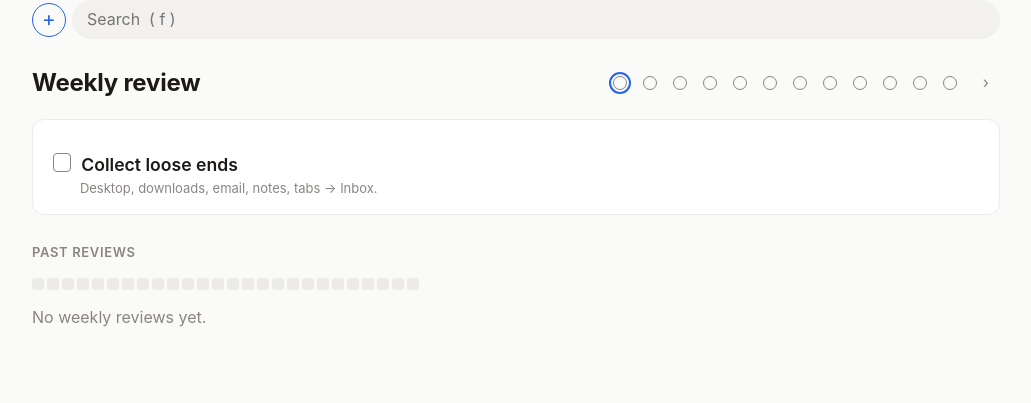
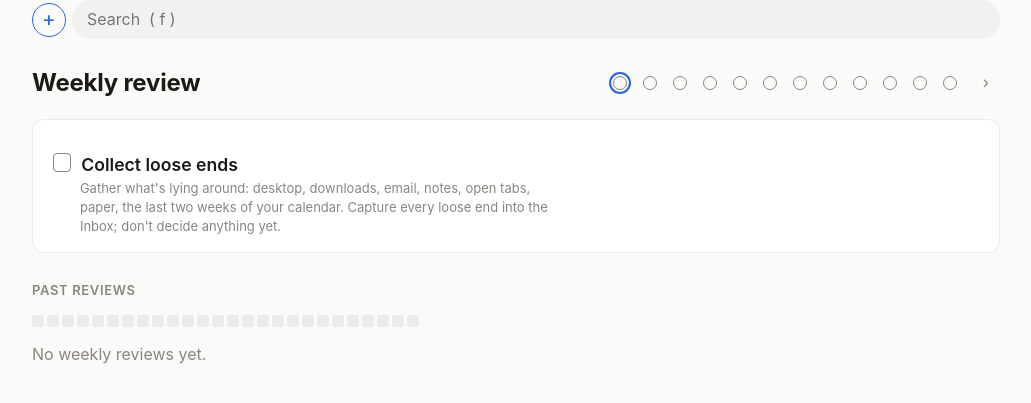
Before and after one commit to apurvanakade/GTD, a Flask app: page /review in a window 1280 px wide. Shown: the part 63-466 px from the top of the page, without its empty margins (124-1155 px from the left). Run offline with Flask 3, Linux system fonts and the light colour scheme; data comes from the database, SQL or seed files in the repository; data that the repository does not hold is empty.

Commit message:
Review: each card says what to do there
Co-Authored-By: Claude Opus 5.5 <noreply@anthropic.com>

```diff
--- a/static/style.css
+++ b/static/style.css
@@ -358,7 +358,7 @@ li.task:has(> .title, > .name > .title) { cursor: pointer; }
 .deck > li { background: var(--card); border: 1px solid var(--line); border-radius: 12px; padding: 4px 20px 16px; margin-top: 12px; }
 .deck h2 { color: var(--fg); display: flex; align-items: center; gap: 10px; font-size: 1.1rem; text-transform: none; letter-spacing: 0; margin-bottom: 0; }
 .deck h2 + .hint { margin: 2px 0 0; font-size: var(--fs-s); }
-.review h2 + .hint { margin-left: calc(1.3em + 10px); }
+.review h2 + .hint { margin-left: calc(1.3em + 10px); max-width: 60ch; }
 .deck .count { display: block; font-size: 3rem; font-weight: 650; line-height: 1.1; margin: 4px 0 8px; font-variant-numeric: tabular-nums; }
 .deck .count.clear { color: var(--muted); }
 .review .tick button { width: 1.3em; height: 1.3em; padding: 0; border: 1.5px solid var(--muted); border-radius: 4px; font-size: 0.8em; line-height: 1; }
--- a/templates/review.html
+++ b/templates/review.html
@@ -18,26 +18,26 @@
 {% if step == 'creative' %}{% call add_form(url_for('someday_add'), 'Someday I might…') %}{{ someday_kind_select() }}{% endcall %}{% endif %}
 <ol class="deck review">
   {#- Get clear #}
-  {% call card('collect', 'Collect loose ends', 'Desktop, downloads, email, notes, tabs → Inbox.') %}{% endcall %}
-  {% call card('inbox', 'Inbox to zero', 'File, do or drop each.', counts.inbox) %}
+  {% call card('collect', 'Collect loose ends', 'Gather what\'s lying around: desktop, downloads, email, notes, open tabs, paper, the last two weeks of your calendar. Capture every loose end into the Inbox; don\'t decide anything yet.') %}{% endcall %}
+  {% call card('inbox', 'Inbox to zero', 'Decide each item, top first: trash, someday, reference, a project, do it now if under two minutes, or make it a next action or a waiting-for.', counts.inbox) %}
     {% if counts.inbox %}<p><a class="button primary" href="{{ url_for('inbox', process=1) }}">Process inbox →</a></p>{% endif %}
   {% endcall %}
-  {% call card('sweep', 'Mind sweep', 'Capture every open loop.') %}{% endcall %}
+  {% call card('sweep', 'Mind sweep', 'Empty your head: run through work, home, people, money, health, errands. Capture every open loop, however small, then process it like the Inbox.') %}{% endcall %}
   {#- Get current #}
-  {% call card('overdue', 'Overdue', 'Do, reschedule or drop.', overdue|length) %}
+  {% call card('overdue', 'Overdue', 'Each of these missed its date. Do it now, give it a realistic new date, or drop it.', overdue|length) %}
     {% if overdue %}<ul class="plain">{% for t in overdue %}<li><a href="{{ url_for('task_view', id=t.id) }}">{{ t.title }}</a> <span class="date">{{ t.due_date }}</span></li>{% endfor %}</ul>{% endif %}
   {% endcall %}
-  {% call card('nexts', 'Scan next actions', 'Tick off done, drop dead.', nexts|length) %}
+  {% call card('nexts', 'Scan next actions', 'Read every next action. Tick off what\'s done, drop what\'s dead, and reword any that isn\'t a concrete step you could start now.', nexts|length) %}
     {% if nexts %}<ul class="plain">{% for t in nexts %}<li><a href="{{ url_for('task_view', id=t.id) }}">{{ t.title }}</a> <span class="date">{{ t.due_date or '' }}</span></li>{% endfor %}</ul>{% endif %}
     <p><a class="button" href="{{ url_for('next_view') }}">Next actions →</a></p>
   {% endcall %}
-  {% call card('ahead', 'Look ahead', 'What needs prep now?') %}
+  {% call card('ahead', 'Look ahead', 'Look over the next two or three weeks. Capture any prep they need (booking, buying, drafting) as tasks.') %}
     <p><a class="button" href="{{ url_for('calendar_view') }}">Calendar →</a></p>
   {% endcall %}
-  {% call card('waiting', 'Chase waiting-fors', 'Nudge the overdue.', counts.waiting) %}
+  {% call card('waiting', 'Chase waiting-fors', 'Check what has arrived. Nudge whoever is late, and give the rest a follow-up date.', counts.waiting) %}
     {% if counts.waiting %}<p><a class="button" href="{{ url_for('waiting') }}">Waiting →</a></p>{% endif %}
   {% endcall %}
-  {% call card('projects', 'Review projects', 'Do its next actions lead to its outcome? ✓ each one looked at.', unseen(projects)) %}
+  {% call card('projects', 'Review projects', 'Read each outcome: do its next actions still lead there? Add what\'s missing, close what\'s finished, then ✓ it.', unseen(projects)) %}
     {#- Flagged (⚠) first, then never reviewed, then the longest ago (db.projects_to_review()); each with its outcome
         and every next action. #}
     {% if projects %}<ul class="plain review-list">{% for p in projects %}<li>
@@ -50,19 +50,19 @@
       {% if actions %}<ul class="nexts">{% for t in actions %}<li><a href="{{ url_for('task_view', id=t.id) }}">{{ t.title }}</a></li>{% endfor %}</ul>{% endif %}
     </li>{% endfor %}</ul>{% endif %}
   {% endcall %}
-  {% call card('checklists', 'Checklists', 'Run through any that apply.') %}
+  {% call card('checklists', 'Checklists', 'Open any that fit this week (travel, bills, …) and work through it, capturing what it turns up.') %}
     {% if checklists %}<ul class="plain">{% for r in checklists %}<li><a href="{{ url_for('reference_view', id=r.id) }}">{{ r.title }}</a></li>{% endfor %}</ul>{% endif %}
   {% endcall %}
   {#- Get creative #}
-  {% call card('someday', 'Scan someday / maybe', 'Commit to what\'s ready; ✓ each one looked at.', unseen(someday)) %}
+  {% call card('someday', 'Scan someday / maybe', 'Read each idea. Commit to what\'s ready, drop what no longer appeals, set a tickler for later, then ✓ it.', unseen(someday)) %}
     {#- H0 someday tasks and someday projects, never reviewed first, then the longest ago; tickled to later out of sight (db.someday_to_review()). #}
     {% if someday %}<ul class="plain review-list">{% for x in someday %}<li>
       <form method="post" action="{{ url_for('project_reviewed' if x.kind == 'project' else 'task_reviewed', id=x.id) }}"><button class="icon" title="Reviewed" aria-label="Mark reviewed">✓</button></form>
       <a href="{{ someday_url(x) }}">{{ x.title }}</a> <span class="date" title="Last reviewed">{{ x.reviewed_at|ago }}</span></li>{% endfor %}</ul>
     <p><a class="button" href="{{ url_for('someday') }}">Someday →</a></p>{% endif %}
   {% endcall %}
-  {% call card('creative', 'New ideas', 'Anything bold to park? Add it above.') %}{% endcall %}
-  {% call card('horizons', 'Check horizons', 'Anything missing?') %}
+  {% call card('creative', 'New ideas', 'Think big: new projects, things to learn, places to go. Park each idea above; nothing is committed yet.') %}{% endcall %}
+  {% call card('horizons', 'Check horizons', 'Read your purpose, vision, goals and areas. Does any lack a project, or does a project serve none of them? Capture what you find.') %}
     <p><a class="button" href="{{ url_for('horizons_view') }}">Horizons →</a></p>
   {% endcall %}
 </ol>
```
Also changed, not shown: CLAUDE.md (+1 -1 lines).
